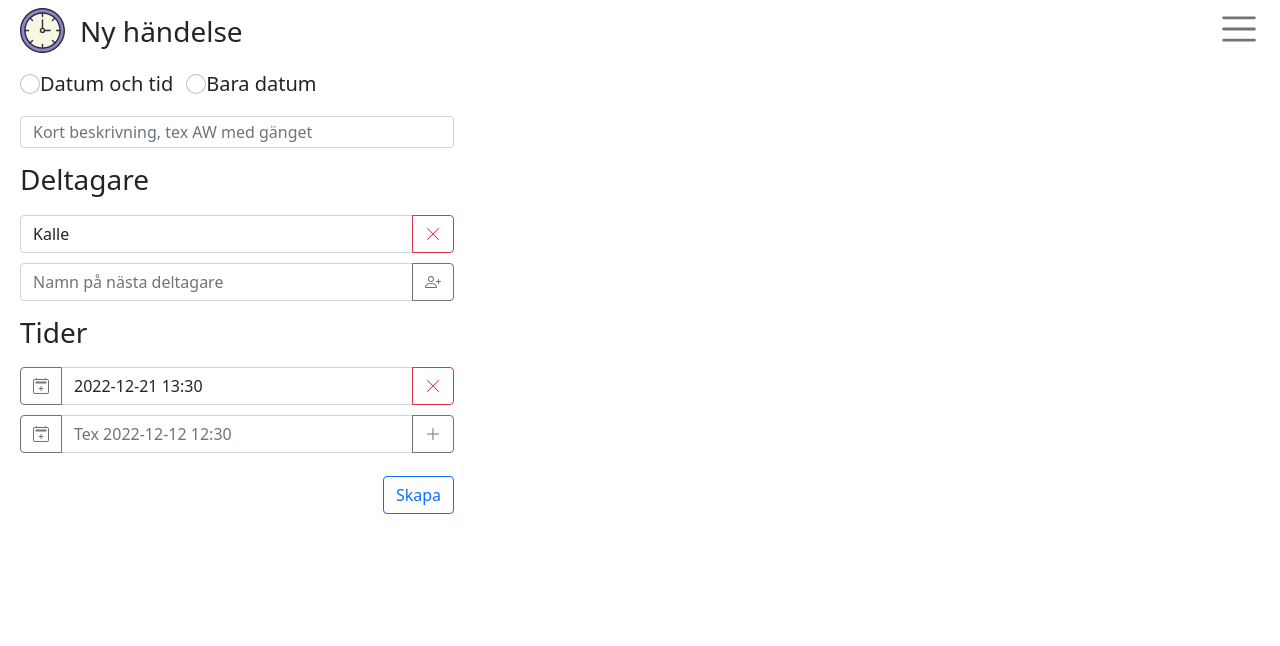
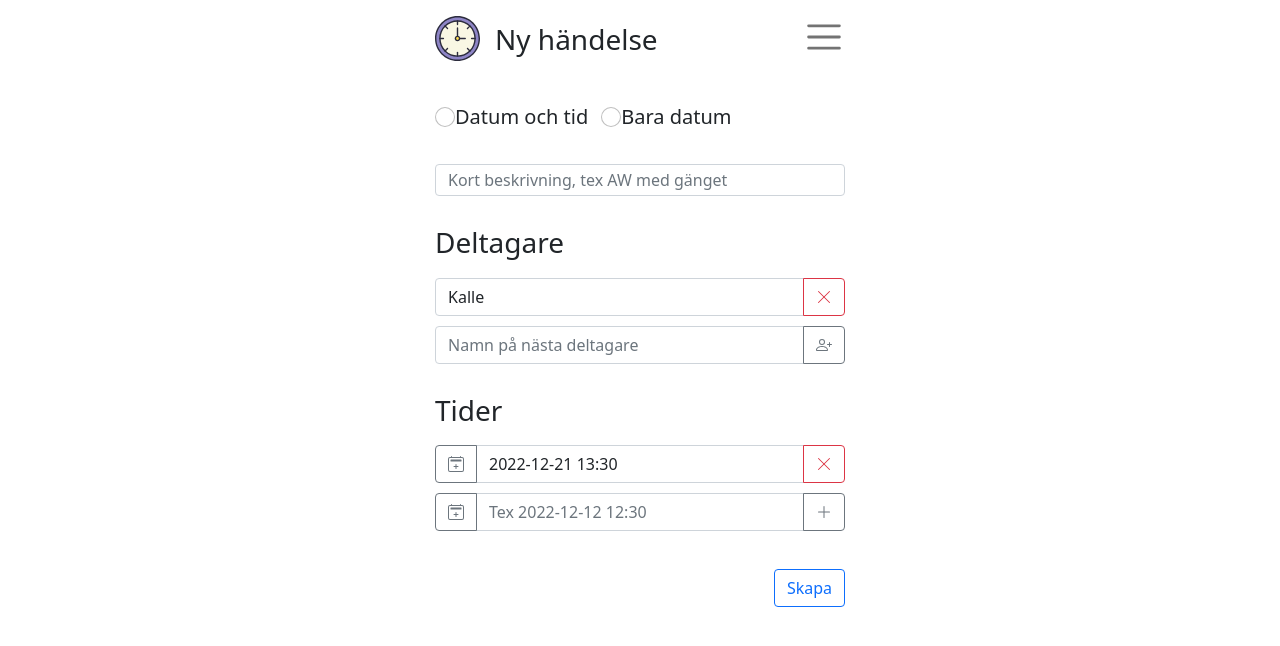
Before and after one commit to alundgren/Irudd.When, a React (Create React App) app in the folder irudd-when-ui/: page / in a window 1280 px wide. Shown: the top 646 px of the page. Built offline with nearby package versions, Linux system fonts and the light colour scheme.

Commit message:
create page look done

```diff
--- a/irudd-when-ui/src/App.tsx
+++ b/irudd-when-ui/src/App.tsx
@@ -1,11 +1,16 @@
 import Header from './Header'
 import Create from './Create'
 
+let containerStyle = {
+    maxWidth:450,
+    gap:25
+}
+
 function App() {
     return (
-        <div className="container-fluid d-flex flex-column">
+        <div className="container-fluid d-flex flex-column mt-2" style={containerStyle}>
             <Header />
-            <div className="flex-grow-1">
+            <div className="d-flex flex-grow-1 justify-content-center align-items-center">
                 <Create  />
             </div>
         </div>
--- a/irudd-when-ui/src/Create.tsx
+++ b/irudd-when-ui/src/Create.tsx
@@ -6,8 +6,7 @@ import PickEventTimes from './components/PickEventTimes';
 import SelectDateOrDateTime from './components/SelectDateOrDateTime'
 
 let wrapperStyle = {
-    gap: '15px',
-    maxWidth:450
+    gap: 30,
 }
 
 let singleLineRowStyle = {
@@ -16,7 +15,7 @@ let singleLineRowStyle = {
 
 function Create() {
     return (
-        <form className="d-flex p-2 flex-column" style={wrapperStyle}>
+        <form className="d-flex flex-grow-1 p-2 flex-column" style={wrapperStyle}>
             <div className="d-flex" style={singleLineRowStyle}>
                 <SelectDateOrDateTime />
             </div>
--- a/irudd-when-ui/src/Header.tsx
+++ b/irudd-when-ui/src/Header.tsx
@@ -3,7 +3,7 @@ import React from 'react';
 import Container from 'react-bootstrap/Container';
 
 let containerStyle = {
-    gap: '15px'
+    gap: 15
 }
 let logoStyle = {
     height: 45,
```
